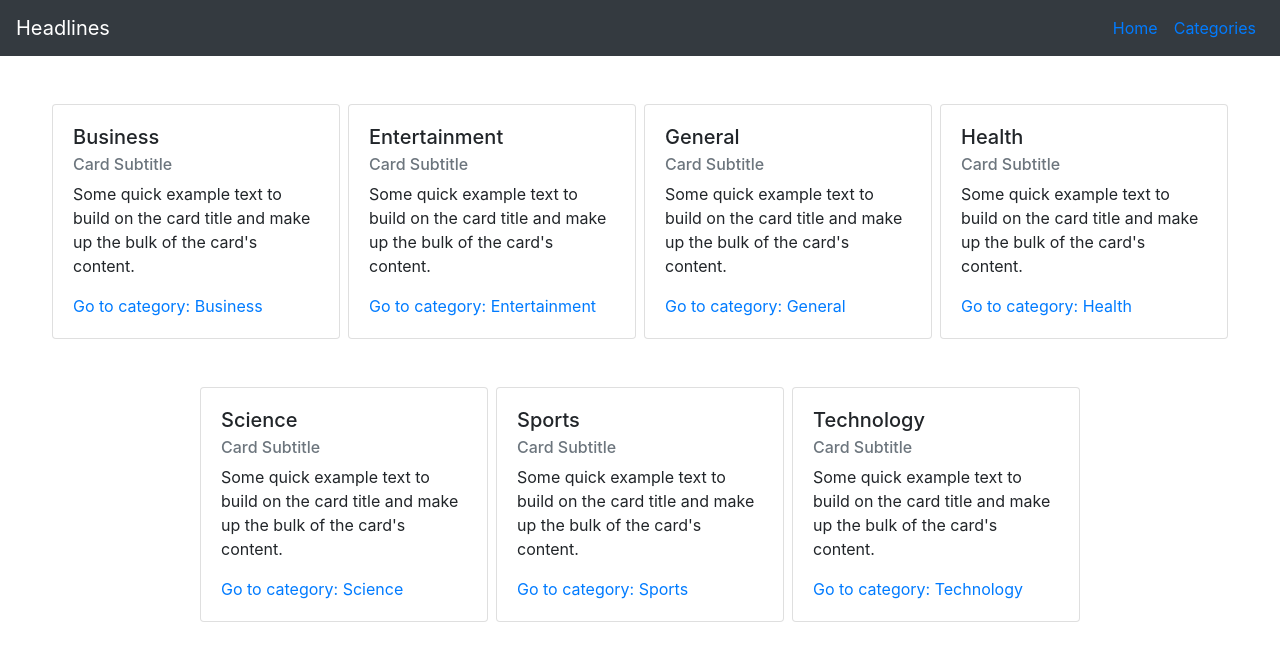
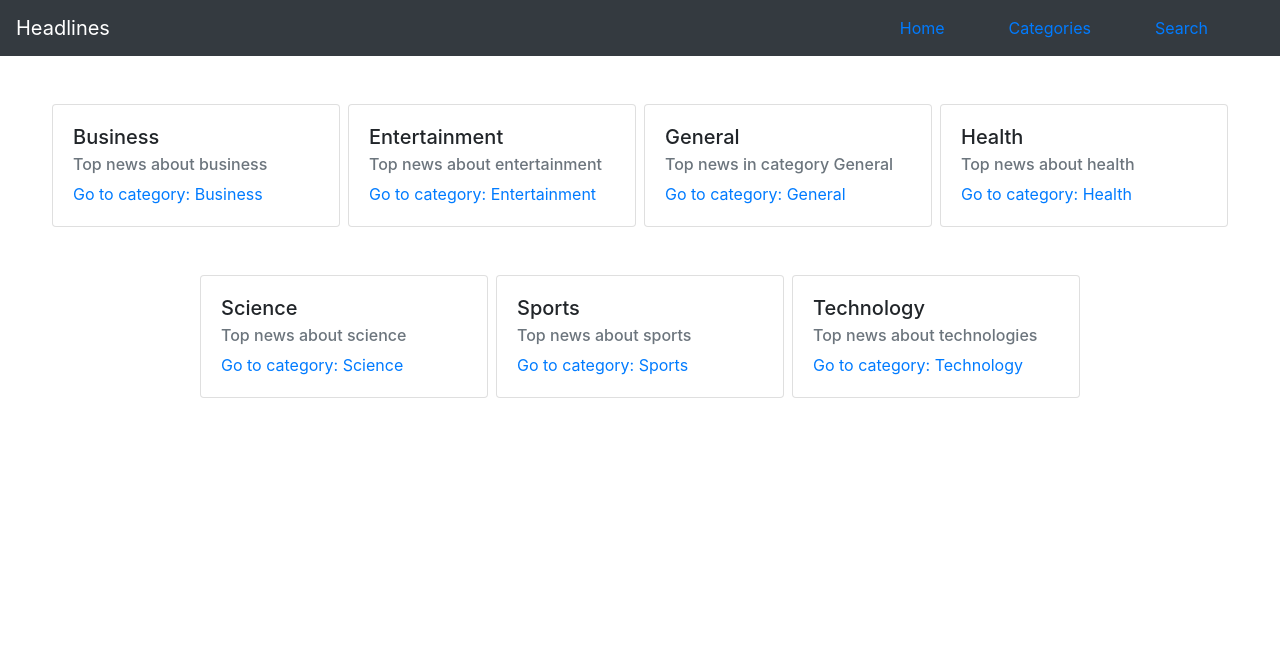
Before and after one commit to wlukla/next-news-headlines, a Next.js app: page /categories in a window 1280 px wide. Shown: the top 660 px of the page. Built offline with nearby package versions, Linux system fonts and the light colour scheme.

Commit message:
feat: add CategoryCard component

```diff
--- /dev/null
+++ b/components/CategoryCard.tsx
@@ -0,0 +1,29 @@
+import React from 'react';
+import Link from 'next/link';
+import { Card } from 'react-bootstrap';
+
+interface CategoryCardProps {
+  cardData: {
+    label: string;
+    path: string;
+    subtitle: string;
+  };
+}
+
+const CategoryCard: React.FC<CategoryCardProps> = ({ cardData }) => {
+  const { label, path, subtitle } = cardData;
+
+  return (
+    <Card className="mr-1 ml-1" style={{ width: '18rem' }} key={label}>
+      <Card.Body>
+        <Card.Title>{label}</Card.Title>
+        <Card.Subtitle className="mb-2 text-muted">{subtitle}</Card.Subtitle>
+        <Card.Link href={path} as={Link}>
+          <a>Go to category: {label}</a>
+        </Card.Link>
+      </Card.Body>
+    </Card>
+  );
+};
+
+export default CategoryCard;
--- a/components/HeaderBar.tsx
+++ b/components/HeaderBar.tsx
@@ -22,11 +22,20 @@ const HeaderBar = () => {
         <Navbar.Toggle aria-controls="basic-navbar-nav" />
         <Navbar.Collapse id="basic-navbar-nav">
           <Nav className="ml-auto">
-            <Nav.Link>
-              <Link href="/">Home</Link>
+            <Nav.Link className="mr-5">
+              <Link href="/">
+                <a>Home</a>
+              </Link>
             </Nav.Link>
-            <Nav.Link>
-              <Link href="/categories">Categories</Link>
+            <Nav.Link className="mr-5">
+              <Link href="/categories">
+                <a>Categories</a>
+              </Link>
+            </Nav.Link>
+            <Nav.Link className="mr-5">
+              <Link href="/search">
+                <a>Search</a>
+              </Link>
             </Nav.Link>
           </Nav>
         </Navbar.Collapse>
--- a/pages/_app.js
+++ b/pages/_app.js
@@ -1,6 +1,7 @@
 import App from 'next/app';
 import Head from 'next/head';
 import React from 'react';
+
 import 'bootstrap/dist/css/bootstrap.min.css';
 
 export default class MyApp extends App {
--- a/pages/categories/[category].tsx
+++ b/pages/categories/[category].tsx
@@ -1,4 +1,5 @@
 import React from 'react';
+import { NextPage } from 'next';
 
 import MainLayout from '../../components/MainLayout';
 import { getTopHeadlinesByCategory } from '../../services/news-service';
@@ -7,7 +8,7 @@ interface CategoryProps {
   articles: any;
 }
 
-const Category = ({ articles }: CategoryProps) => {
+const Category: NextPage<CategoryProps> = ({ articles }) => {
   return (
     <MainLayout>
       <ul>
@@ -28,7 +29,7 @@ const Category = ({ articles }: CategoryProps) => {
 
 Category.getInitialProps = async (ctx) => {
   const { category } = ctx.query;
-  const headlinesData = await getTopHeadlinesByCategory(category);
+  const headlinesData = await getTopHeadlinesByCategory(category.toString());
   const { articles } = headlinesData;
 
   console.log('requested');
--- a/pages/categories/index.tsx
+++ b/pages/categories/index.tsx
@@ -1,63 +1,60 @@
 import React from 'react';
 import { Container, Row, Card } from 'react-bootstrap';
-import Link from 'next/link';
+import { NextPage } from 'next';
 
+import CategoryCard from '../../components/CategoryCard';
 import MainLayout from '../../components/MainLayout';
 
-const Categories = () => {
+const Categories: NextPage = () => {
   const categories = [
-    { label: 'Business', path: '/categories/business' },
-    { label: 'Entertainment', path: '/categories/entertainment' },
-    { label: 'General', path: '/categories/general' },
-    { label: 'Health', path: '/categories/health' },
-    { label: 'Science', path: '/categories/science' },
-    { label: 'Sports', path: '/categories/sports' },
-    { label: 'Technology', path: '/categories/technology' },
+    {
+      label: 'Business',
+      path: '/categories/business',
+      subtitle: 'Top news about business',
+    },
+    {
+      label: 'Entertainment',
+      path: '/categories/entertainment',
+      subtitle: 'Top news about entertainment',
+    },
+    {
+      label: 'General',
+      path: '/categories/general',
+      subtitle: 'Top news in category General',
+    },
+    {
+      label: 'Health',
+      path: '/categories/health',
+      subtitle: 'Top news about health',
+    },
+    {
+      label: 'Science',
+      path: '/categories/science',
+      subtitle: 'Top news about science',
+    },
+    {
+      label: 'Sports',
+      path: '/categories/sports',
+      subtitle: 'Top news about sports',
+    },
+    {
+      label: 'Technology',
+      path: '/categories/technology',
+      subtitle: 'Top news about technologies',
+    },
   ];
 
   return (
     <MainLayout>
       <Container fluid className="mt-5">
         <Row className="justify-content-md-center mb-5">
-          {categories.slice(0, 4).map(({ label, path }) => (
-            <Card className="mr-1 ml-1" style={{ width: '18rem' }} key={label}>
-              <Card.Body>
-                <Card.Title>{label}</Card.Title>
-                <Card.Subtitle className="mb-2 text-muted">
-                  Card Subtitle
-                </Card.Subtitle>
-                <Card.Text>
-                  Some quick example text to build on the card title and make up
-                  the bulk of the card's content.
-                </Card.Text>
-                <Card.Link>
-                  <Link href={path}>
-                    <a>Go to category: {label}</a>
-                  </Link>
-                </Card.Link>
-              </Card.Body>
-            </Card>
+          {categories.slice(0, 4).map((cardData) => (
+            <CategoryCard cardData={cardData} key={cardData.label} />
           ))}
         </Row>
         <Row className="justify-content-md-center">
-          {categories.slice(4).map(({ label, path }) => (
-            <Card className="mr-1 ml-1" style={{ width: '18rem' }} key={label}>
-              <Card.Body>
-                <Card.Title>{label}</Card.Title>
-                <Card.Subtitle className="mb-2 text-muted">
-                  Card Subtitle
-                </Card.Subtitle>
-                <Card.Text>
-                  Some quick example text to build on the card title and make up
-                  the bulk of the card's content.
-                </Card.Text>
-                <Card.Link>
-                  <Link href={path}>
-                    <a>Go to category: {label}</a>
-                  </Link>
-                </Card.Link>
-              </Card.Body>
-            </Card>
+          {categories.slice(4).map((cardData) => (
+            <CategoryCard cardData={cardData} key={cardData.label} />
           ))}
         </Row>
       </Container>
--- a/pages/index.tsx
+++ b/pages/index.tsx
@@ -1,7 +1,9 @@
 import React from 'react';
+import { NextPage } from 'next';
+
 import MainLayout from '../components/MainLayout';
 
-const Home: React.FC = () => (
+const Home: NextPage = () => (
   <MainLayout>
     <h1>Landing</h1>
   </MainLayout>
```
Also changed, not shown: pages/search/[query].tsx (added, +12 -0 lines), pages/search/index.tsx (added, +12 -0 lines).
